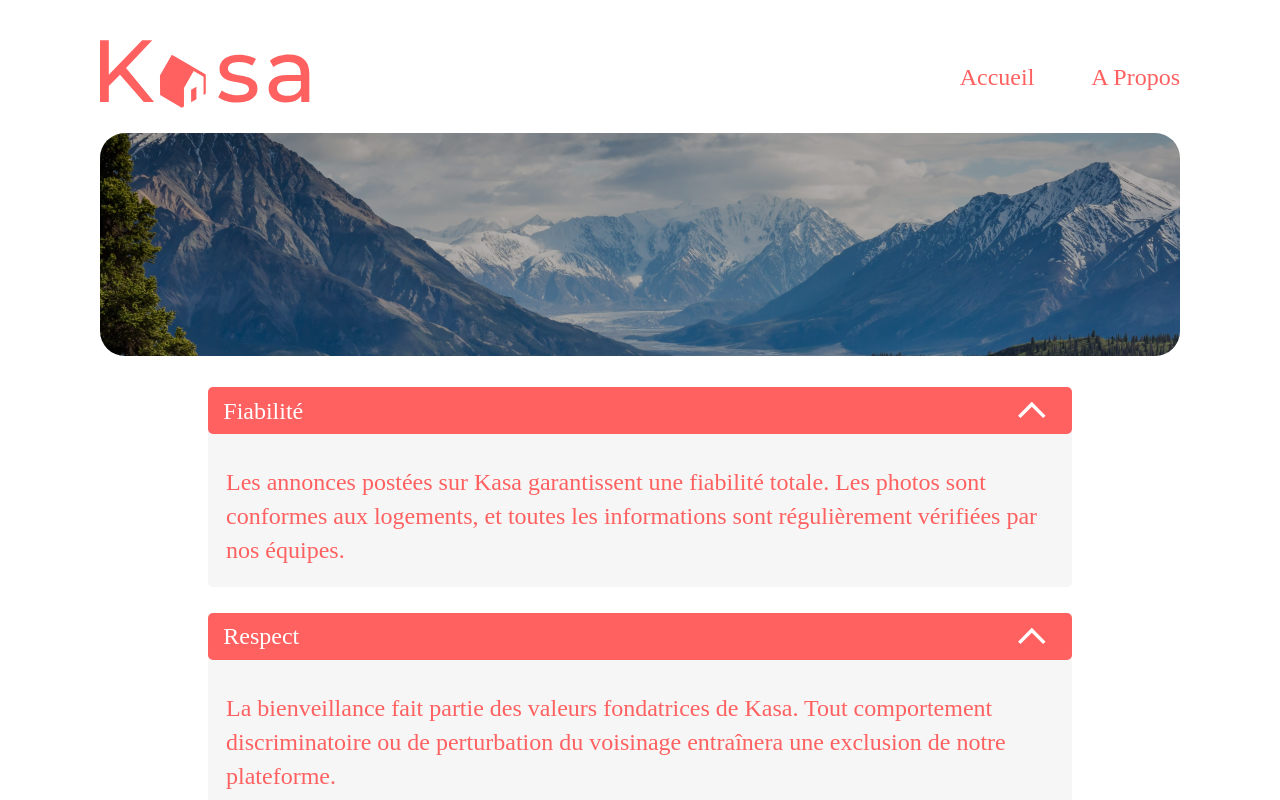
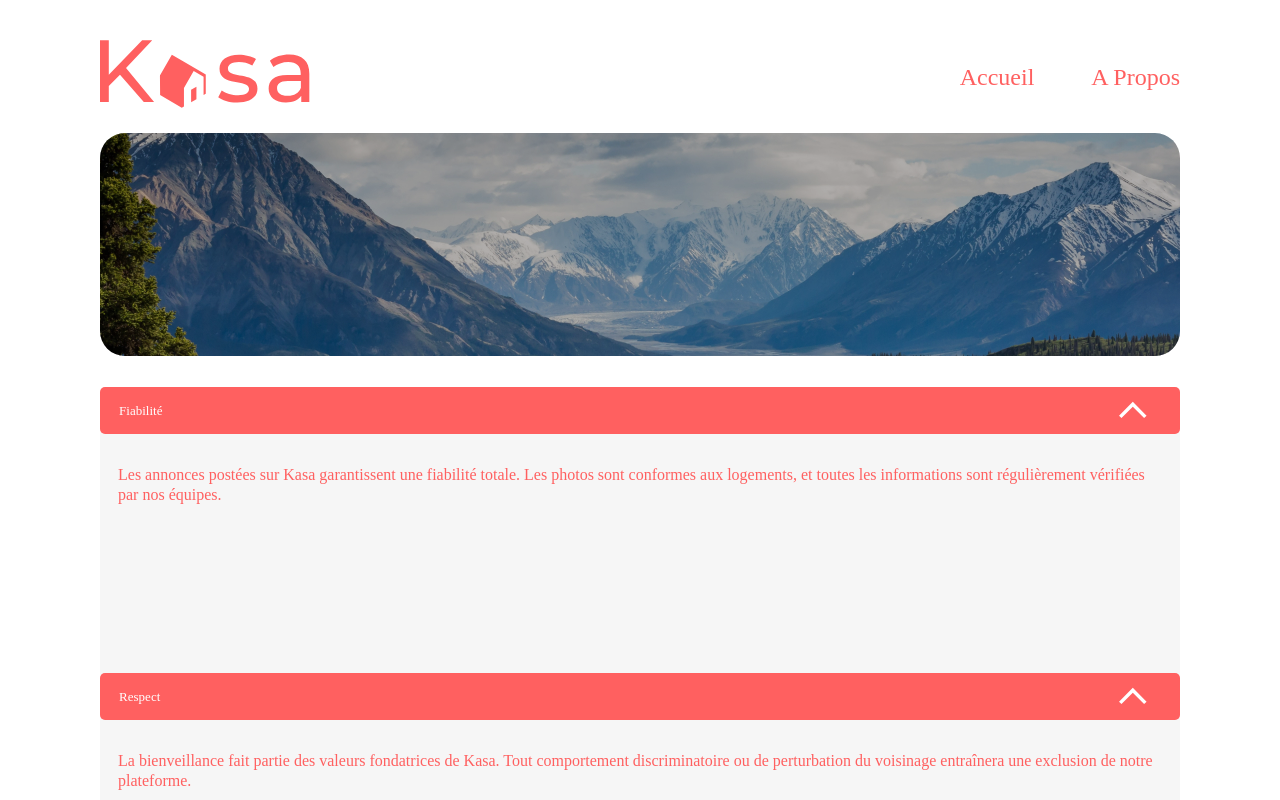
Before and after one commit to farrahtor/Kaza, a React (Create React App) app: page /about in a window 1280 px wide. Shown: the top 800 px of the page. Built offline with nearby package versions, Linux system fonts and the light colour scheme.

Commit message:
add collapse housing

```diff
--- a/src/assets/sass/desktop/Collapse.scss
+++ b/src/assets/sass/desktop/Collapse.scss
@@ -1,45 +1,39 @@
 @import "../utils/variables";
 @import "../utils/mixin";
 
-.Collapse-bloc {
+.collapse-bloc {
   width: 100%;
-  margin-bottom: 20px;
   @include flex-column;
-  @include break-point(desktop) {
-    width: 80%;
-    margin: 0 auto 31px;
-  }
 }
 //Bouton
-.Collapse-btn {
+.collapse-btn {
   width: 100%;
   height: 30px;
   padding: 0 1.53% 0 3.44%;
   background: $color;
   z-index: 1;
   border-radius: 5px;
+  @include flex-row;
+  justify-content: space-between;
+  align-items: center;
+
   @include break-point(tablet) {
     height: 47px;
     padding: 0 2.94% 0 1.77%;
   }
-
-  @include flex-row;
-  justify-content: space-between;
-  align-items: center;
+  // Btn title
   &-title {
     color: #fff;
     font-size: 13px;
-    @include break-point(tablet) {
-      font-size: 20px;
-    }
-    @include break-point(desktop) {
-      font-size: 24px;
-    }
   }
   &-icon {
     width: 18.42px;
     height: 18.42px;
     @include break-point(tablet) {
+      width: 20.92px;
+      height: 20.92px;
+    }
+    @include break-point(desktop) {
       width: 28.92px;
       height: 28.92px;
     }
@@ -47,39 +41,21 @@
 }
 
 //Contenue
-.Collapse-content {
+.collapse-content {
   min-height: 143.32px;
   margin: -5px 0;
-  padding: 23px 12px 0;
+  padding: 23px 12px 19px;
   border-radius: 5px;
   background: $bg-color;
   @include break-point(tablet) {
+    min-height: 249px;
     padding: 36px 27px 19px 18px;
-  }
-
-  // Paragraphe
-  &-para {
-    font-size: 12px;
-    @include break-point(tablet) {
-      font-size: 20px;
-      line-height: 34.22px;
-    }
-    @include break-point(desktop) {
-      font-size: 24px;
-      line-height: 34.22px;
-    }
-  }
-
-  //Listes
-  &-list {
-    visibility: hidden;
-    height: 0;
   }
 }
 
 ////// Active
 /// Rotation Icone Bouton
-.Collapse-btn-icon-active {
+.collapse-btn-icon-active {
   width: 18.42px;
   height: 18.42px;
   transform: rotate(180deg);
@@ -89,7 +65,7 @@
   }
 }
 ///Caché le Contenue
-.Collapse-content-active {
+.collapse-content-active {
   visibility: hidden;
   height: 0;
 }
--- a/src/assets/sass/routes/Housing.scss
+++ b/src/assets/sass/routes/Housing.scss
@@ -2,13 +2,11 @@
 @import "../utils/mixin";
 
 .housing {
-  min-height: 812px;
-  margin-bottom: 100px;
   @include flex-column;
   gap: 15px;
 }
 
-//Informations location
+////// Section Informations location
 .housing-section-infos {
   width: 100%;
   @include break-point(tablet) {
@@ -17,11 +15,11 @@
     justify-content: space-between;
     align-items: center;
   }
-
   @include break-point(desktop) {
     height: 128px;
   }
 
+  //Host infos
   &-host {
     height: 100%;
     @include flex-row;
@@ -34,3 +32,35 @@
     }
   }
 }
+
+////// Section Collapse
+.housing-section-collapse {
+  line-height: 17.11px;
+  @include flex-row;
+  flex-wrap: wrap;
+  gap: 20px;
+  @include break-point(tablet) {
+    line-height: 25.67px;
+    flex-wrap: nowrap;
+    column-gap: 40px;
+  }
+  @include break-point(desktop) {
+    column-gap: 76px;
+  }
+}
+// Collapse btn
+.housing-section-collapse .collapse-btn {
+  @include break-point(tablet) {
+    padding-left: 20px;
+    &-title {
+      font-size: 18px;
+    }
+  }
+}
+// Collapse conten
+.housing-section-collapse .collapse-content {
+  font-size: 12px;
+  @include break-point(tablet) {
+    font-size: 18px;
+  }
+}
--- a/src/components/desktop/Collapse.jsx
+++ b/src/components/desktop/Collapse.jsx
@@ -5,33 +5,21 @@ import "../../assets/sass/desktop/Collapse.scss";
 export const Collapse = ({ title, content }) => {
   const [active, setActive] = useState("");
   const handleToggle = (e) => {
-    console.log(setActive);
     setActive(!active);
   };
   return (
-    <div className="Collapse-bloc">
-      <div className="Collapse-btn" onClick={handleToggle}>
-        <h2 className="Collapse-btn-title">{title}</h2>
+    <div className="collapse-bloc">
+      <div className="collapse-btn" onClick={handleToggle}>
+        <h2 className="collapse-btn-title">{title}</h2>
         <img
-          className={active ? "Collapse-btn-icon-active" : "Collapse-btn-icon"}
+          className={active ? "collapse-btn-icon-active" : "collapse-btn-icon"}
           src="../arrow.svg"
           alt=""
         />
       </div>
-      <div className={active ? "Collapse-content-active" : "Collapse-content"}>
-        <p className="Collapse-content-para">{content}</p>
-        <ul className="Collapse-content-list">
-          <li>1</li>
-          <li>2</li>
-          <li>3</li>
-          <li>4</li>
-          <li>5</li>
-          <li>6</li>
-        </ul>
+      <div className={active ? "collapse-content-active" : "collapse-content"}>
+        {content}
       </div>
     </div>
   );
 };
-// {
-//   active ? "Collapse active" : "Collapse";
-// }
--- a/src/components/routes/Housing.jsx
+++ b/src/components/routes/Housing.jsx
@@ -7,6 +7,7 @@ import { useParams } from "react-router-dom";
 import { HouseInfos } from "../desktop/HouseInfos";
 import { HostInfos } from "../desktop/HostInfos";
 import { Rating } from "../desktop/Rating";
+import { Collapse } from "../desktop/Collapse";
 
 export const Housing = () => {
   const { id } = useParams();
@@ -34,6 +35,25 @@ export const Housing = () => {
             />
           </div>
         </section>
+
+        <section className="housing-section-collapse">
+          <Collapse
+            title={"Description"}
+            content={
+              <p className="collapse-housing-content">{house.description}</p>
+            }
+          />
+          <Collapse
+            title={"Équipements"}
+            content={
+              <ul className="collapse-housing-content">
+                {house.equipments.map((item) => (
+                  <li key={item}>{item}</li>
+                ))}
+              </ul>
+            }
+          />
+        </section>
       </div>
     );
   }
--- a/src/test.scss
+++ /dev/null
@@ -1,37 +0,0 @@
-.Collapse {
-  @include flex-column;
-}
-
-.Collapse-btn {
-  padding: 6px 6px 6px 12px;
-  color: #fff;
-  background: $color;
-  border-radius: 5px;
-  z-index: 1;
-  @include flex-row;
-  justify-content: space-between;
-  align-items: center;
-  &:hover {
-    background: darken($color, 2%);
-  }
-  &-title {
-    font-size: 13px;
-    //
-  }
-  &-icon img {
-    // height: 15px;
-    @include flex-center;
-  }
-}
-.Collapse-content {
-  &-list {
-    margin: -5px 0;
-    padding: 23px 12px 0;
-    font-size: 12px;
-    background: $bg-color;
-    border-radius: 5px;
-  }
-}
-.active .Collapse-list {
-  background: red;
-}
```
